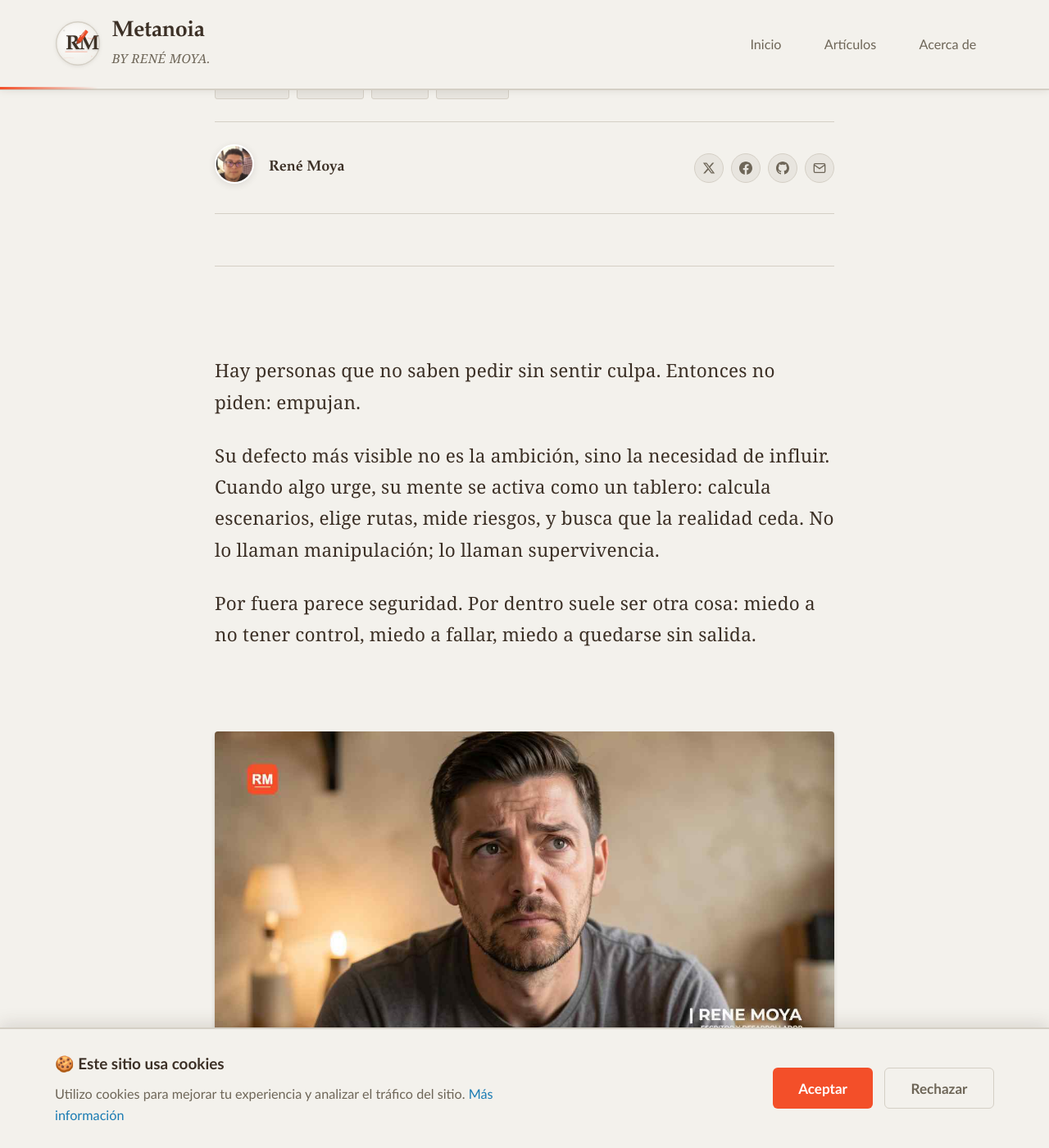
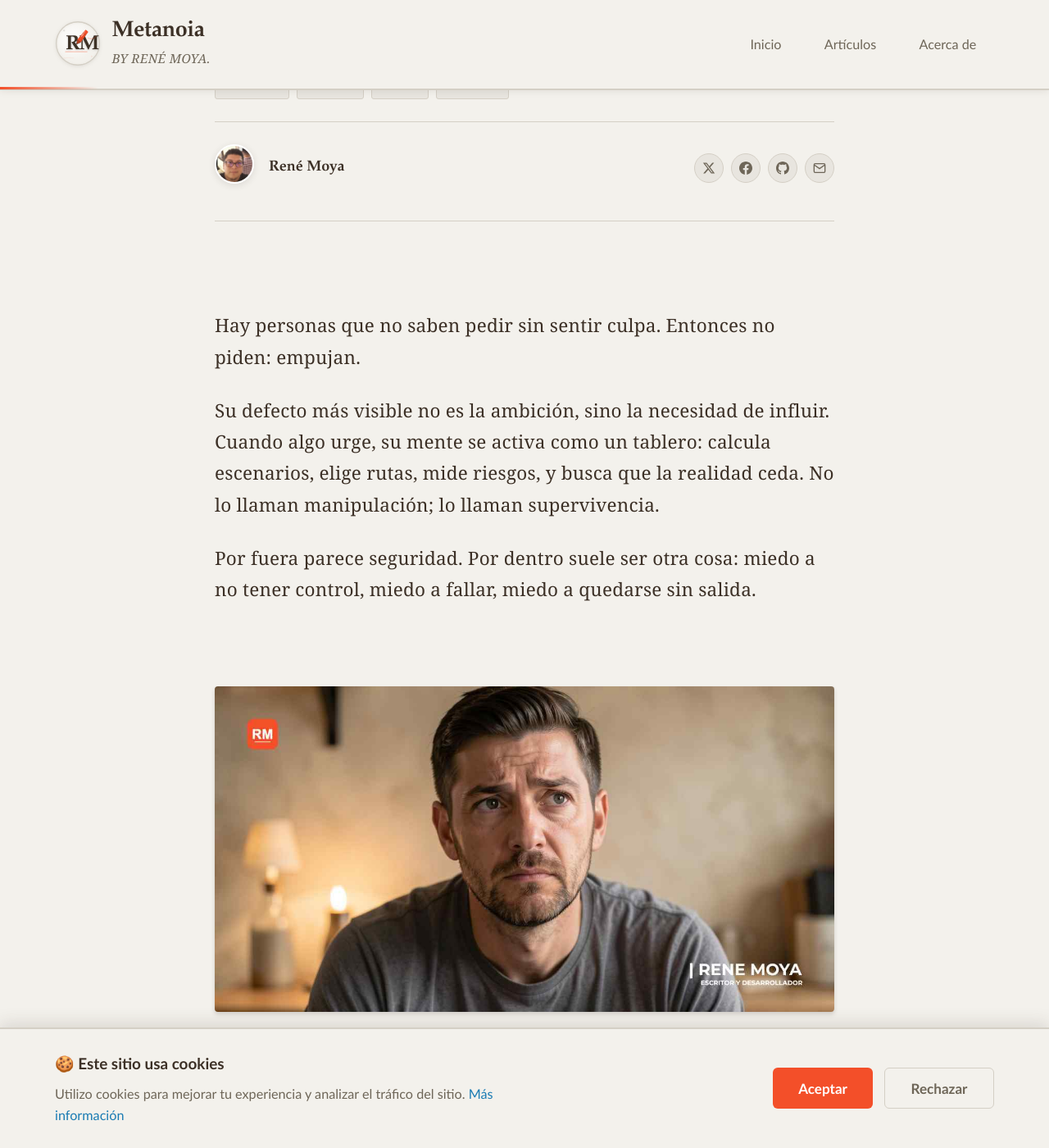
Before and after one commit to renedev0284-creator/renedev0284-creator.github.io, a Jekyll site: the page built from _posts/2026-02-08-cuando-no-sabes-pedir.md, in a window 1280 px wide and 1400 px high, scrolled down 304 px. Shown: the whole window at 82% size. Built offline with Jekyll 4.4.1, drawn with Linux system fonts in a browser that asks for light colours; comment, search, counter and statistics services are not loaded.

Commit message:
Ajustes al post y eliminar linea antes del contenido

```diff
--- a/_includes/post-author-minimal.html
+++ b/_includes/post-author-minimal.html
@@ -57,10 +57,10 @@
   display: flex;
   align-items: center;
   gap: 1rem;
-  padding: 1.5rem 0;
-  margin: 1.5rem 0;
+  padding: 1.5rem 0 0 0;           /* Sin padding abajo */
+  margin: 1.5rem 0 0 0;            /* Sin margin abajo */
   border-top: 1px solid var(--color-border);
-  border-bottom: 1px solid var(--color-border);
+  border-bottom: none;             /* SIN línea abajo */
 }
 
 .author-avatar-small {
--- a/assets/css/style.css
+++ b/assets/css/style.css
@@ -452,6 +452,7 @@
   font-size: 1.25rem;          /* 20px - MÁS GRANDE como en imagen 2 */
   line-height: 1.7;            /* Interlineado más junto */
   letter-spacing: 0.01em;      /* Letras ligeramente más juntas */
+  margin-top: 1.5rem;  /* O 1rem para que esté más pegado */
 }
 
 .post-content h2,
```
